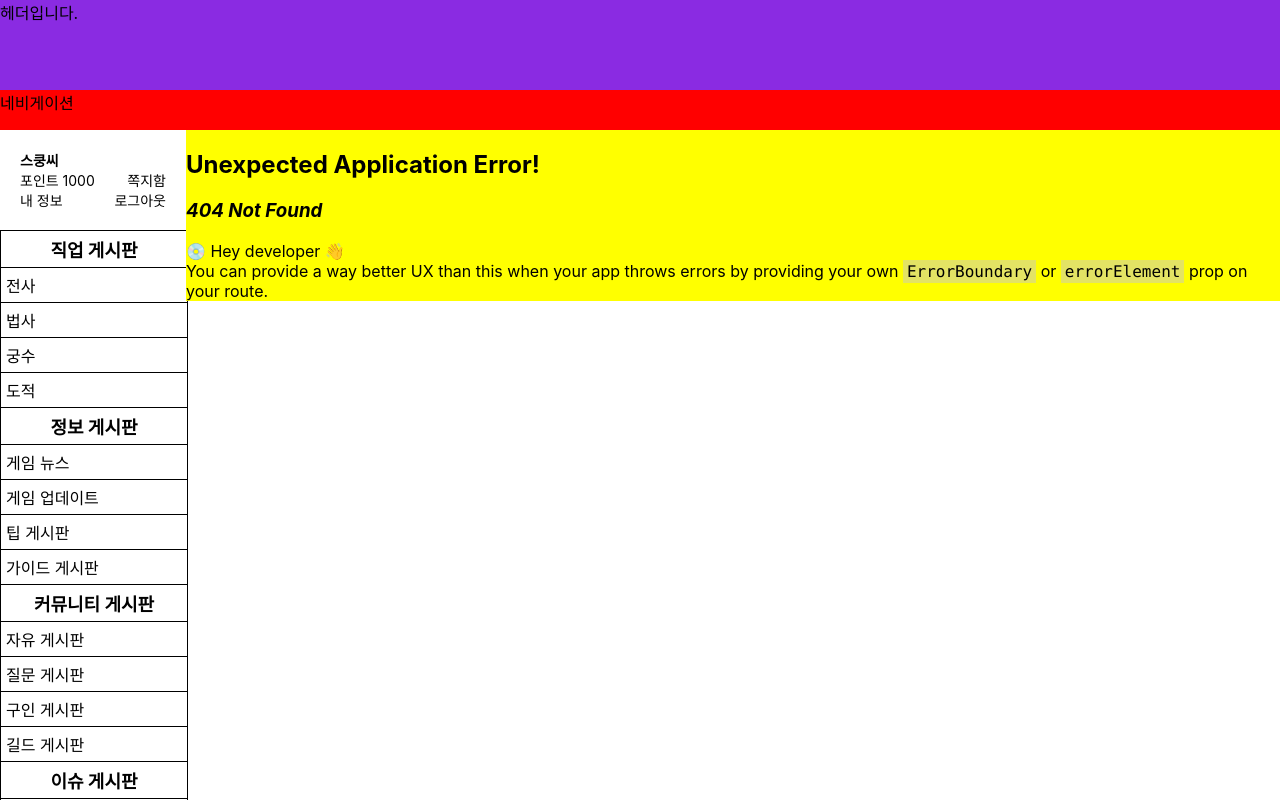
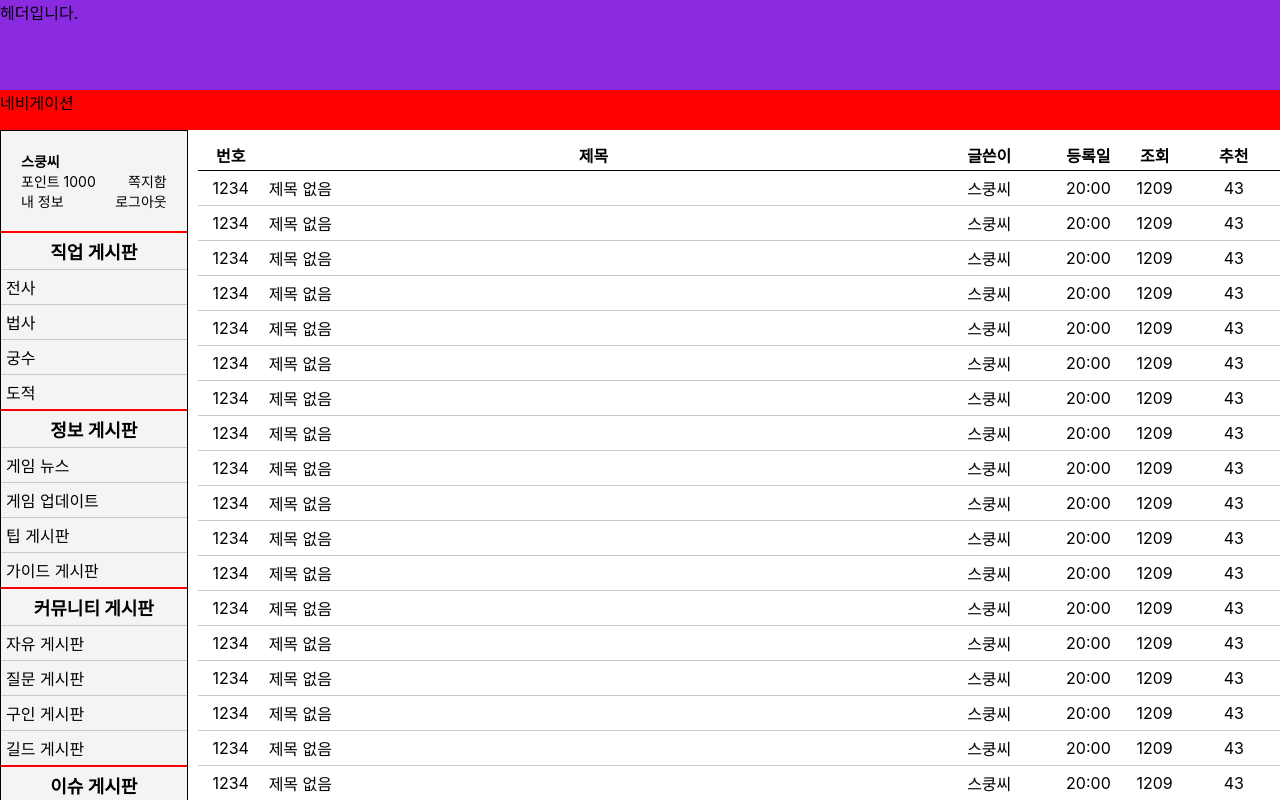
Before and after one commit to Avoler0/game-community, a React (Create React App) app in the folder react-client/: page /board/community/free in a window 1280 px wide. Before the commit this address had no page. Shown: the top 800 px of the page. Built offline with nearby package versions, Linux system fonts and the light colour scheme.

Commit message:
Feat: 메뉴 path/디자인 , 게시판 td 디자인

```diff
--- a/react-client/src/App.css
+++ b/react-client/src/App.css
@@ -5,13 +5,17 @@
 }
 .content{
   display: flex;
+  width: 100%;
 }
 .commu-left{
   width: 17%;
-  height: 100%;
+  background-color: #f4f4f4;
+  box-sizing: content-box;
+  border: 1px solid black;
 }
 .commu-right {
-  background-color: yellow;
+  position: relative;
   width: 100%;
   height: 100%;
+  box-sizing: content-box;
 }
--- /dev/null
+++ b/react-client/src/component/board/board.css
@@ -0,0 +1,32 @@
+
+.board-wrap{
+  padding: 10px 0 0 10px;
+}
+table{
+  width: 100%;
+  text-align: center;
+  border-collapse: collapse;
+}
+
+td{
+  display: table-cell;
+  padding: 5px;
+  table-layout: fixed
+}
+.board-head{
+  font-size: 16px;
+  font-weight: 600;
+  height: 30px;
+  border-bottom: 1px solid rgb(0, 0, 0);
+}
+.board-post{
+  width: 100%;
+  font-size: 16px;
+  text-align: center;
+  box-sizing: content-box;
+  border-top: 1px solid rgb(206, 198, 198);
+}
+
+.board-post .title{
+  text-align: left;
+}
--- a/react-client/src/component/board/boardIndex.tsx
+++ b/react-client/src/component/board/boardIndex.tsx
@@ -1,8 +1,37 @@
-
-
+import BoardList from "./list/boardList";
+import './board.css'
+type BoardData = {
+  url: string,
+  number:number,
+  title:string,
+  user:string,
+  date:Date,
+  view:number,
+  reco:number
+}
 const Board = () => {
-
-  return <div>보드</div>
+  const BoardHead = ["번호","제목","글쓴이","등록일","조회","추천"]
+  const sslist = new Array(30).fill('제목 없음');
+  console.log(sslist)
+  const List = ["제목1","제목2","안녕하세요","가나다라마바사","제목입니다.","게시판을 이용하자"]
+  return (
+    <div className="board-wrap">
+      <table>
+        <thead>
+          <tr>
+            {BoardHead.map((name)=>{
+              return <th className="board-head" key={name}>{name}</th>
+            })}
+          </tr>
+        </thead>
+        <tbody>
+          {sslist.map((name)=>(
+              <BoardList key={name} title={name} />
+          ))}
+        </tbody>
+      </table>
+    </div>
+  )
 }
 
 export default Board;
--- /dev/null
+++ b/react-client/src/component/board/list/boardList.tsx
@@ -0,0 +1,21 @@
+
+type Props = {
+  title:string
+}
+
+const BoardList = ({title}:Props) => {
+  const category = '자유'
+  return (
+    <tr className="board-post">
+      <td className="number" style={{width:"5%"}}>1234</td>
+      {/* <td className="category">[{category}]</td> */}
+      <td className="title" style={{width:"50%"}}>{title}</td>
+      <td className="user" style={{width:"10%"}}>스쿵씨</td>
+      <td className="date" style={{width:"5%"}}>20:00</td>
+      <td className="view" style={{width:"5%"}}>1209</td>
+      <td className="reco" style={{width:"7%"}}>43</td>
+    </tr>
+  )
+}
+
+export default BoardList;
--- a/react-client/src/component/menu/job/jobMenu.tsx
+++ b/react-client/src/component/menu/job/jobMenu.tsx
@@ -7,7 +7,7 @@ const JobMenu = () =>{
     <ul className='job-menu-list'>
       <li className='menuTitle'>직업 게시판</li>
         {JobList.map((job)=>{
-          return <li className='job-menu-item'>{job}</li>
+          return <li key={job} className='job-menu-item'>{job}</li>
         })}
     </ul>
   )
--- a/react-client/src/component/menu/list/menuList.tsx
+++ b/react-client/src/component/menu/list/menuList.tsx
@@ -1,17 +1,24 @@
 import '../menu.css'
 
+
 type Props = {
-  listName:string,
-  menuList:string[]
+  menuData:any
 }
-const MenuList = ({listName,menuList}:Props) =>{
-
+type MenuDataList = {
+  name:string,
+  path:string
+}
+const MenuList = ({menuData}:Props) =>{
+  const {name,path,list} = menuData;
+  console.log(menuData)
   return (
     <ul>
-      <li className='menuTitle'>{listName}</li>
-      {menuList.map((name)=>{
-        return <li className='menu-item'>{name}</li>
-      })}
+      <li className='menuTitle'>{name}</li>
+      {list.map((data:MenuDataList)=> (
+        <li className='menu-item' key={data.name}>
+          <a href={`/board/${path}/${data.path}`}>{data.name}</a>
+        </li>
+      ))}
     </ul>
   );
 }
--- a/react-client/src/component/menu/menu.css
+++ b/react-client/src/component/menu/menu.css
@@ -1,15 +1,18 @@
+a{
+  color: black;
+  cursor: pointer;
+}
 .left-menu{
   width: 100%;
-  height: 100%;
-  border: 1px solid black;
   border-bottom: none;
+  color: black;
 }
 .menuTitle {
   font-size: 18px;
   font-weight: bold;
   text-align: center;
   padding: 5px;
-  border-bottom: 1px solid black;
+  border-top: 2px solid red;
 }
 .job-menu-list{
 
@@ -17,10 +20,12 @@
 
 .job-menu-item {
   padding: 5px;
-  border-bottom: 1px solid black;
+  border-top: 1px solid rgb(206, 198, 198);
+
 }
 
 .menu-item {
   padding: 5px;
-  border-bottom: 1px solid black;
+  border-top: 1px solid rgb(206, 198, 198);
+  cursor: pointer;
 }
--- a/react-client/src/component/menu/menuIndex.tsx
+++ b/react-client/src/component/menu/menuIndex.tsx
@@ -4,16 +4,50 @@ import './menu.css'
 
 
 const Menu = () => {
-  const infoMenu = ["게임 뉴스","게임 업데이트","팁 게시판","가이드 게시판"]
-  const commuMenu = ["자유 게시판","질문 게시판","구인 게시판","길드 게시판"]
-  const isuueMenu = ["사건사고 게시판","토론 게시판","버그 게시판"]
-
+  const menu = [
+    {
+      name:'정보 게시판',
+      path:'info',
+      list:[
+        { name:'게임 뉴스', path:'gamenews' },
+        { name:'게임 업데이트', path:'gameupdate' },
+        { name:'팁 게시판', path:'gametip' },
+        { name:'가이드 게시판', path:'gameguide' },
+      ]
+    },
+    {
+      name:'커뮤니티 게시판',
+      path:'community',
+      list:[
+        { name:'자유 게시판', path:'free' },
+        { name:'질문 게시판', path:'gamenews' },
+        { name:'구인 게시판', path:'hunting' },
+        { name:'길드 게시판', path:'guild' },
+      ]
+    },
+    {
+      name:'이슈 게시판',
+      path:'issue',
+      list:[
+        { name:'사건사고 게시판', path:'incident' },
+        { name:'토론 게시판', path:'debate' },
+        { name:'버그 게시판', path:'bug' },
+      ]
+    }
+  ]
+  console.log(menu)
+  // Object.keys(menu).map((dd)=>{
+  //   console.log("데이터",menu[dd as keyof any])
+  // })
   return (
     <div className="left-menu">
       <JobMenu />
-      <MenuList listName='정보 게시판' menuList={infoMenu}/>
-      <MenuList listName='커뮤니티 게시판' menuList={commuMenu}/>
-      <MenuList listName='이슈 게시판' menuList={isuueMenu}/>
+      {menu.map((data)=> {
+        return <MenuList menuData={data}/>
+      })}
+      {/* <MenuList listName='정보 게시판' menuList={menu.info}/>
+      <MenuList listName='커뮤니티 게시판' menuList={menu.community}/>
+      <MenuList listName='이슈 게시판' menuList={menu.issue}/> */}
     </div>
   )
 }
--- a/react-client/src/index.css
+++ b/react-client/src/index.css
@@ -1,3 +1,9 @@
+*{
+  box-sizing: border-box;
+}
+a {
+  text-decoration: none;
+}
 body {
   margin: 0;
   font-family: -apple-system, BlinkMacSystemFont, 'Segoe UI', 'Roboto', 'Oxygen',
--- a/react-client/src/router/router.tsx
+++ b/react-client/src/router/router.tsx
@@ -8,7 +8,8 @@ const Router = createBrowserRouter(
   createRoutesFromElements(
     <>
       <Route path="/" element={<MainPage />} />
-      <Route path="/board" element={<BoardPage />} />
+      {/* <Route path="/board" element={<BoardPage />} /> */}
+      <Route path="/board/:category/:boardName" element={<BoardPage />} />
     </>
   )
 );
```
